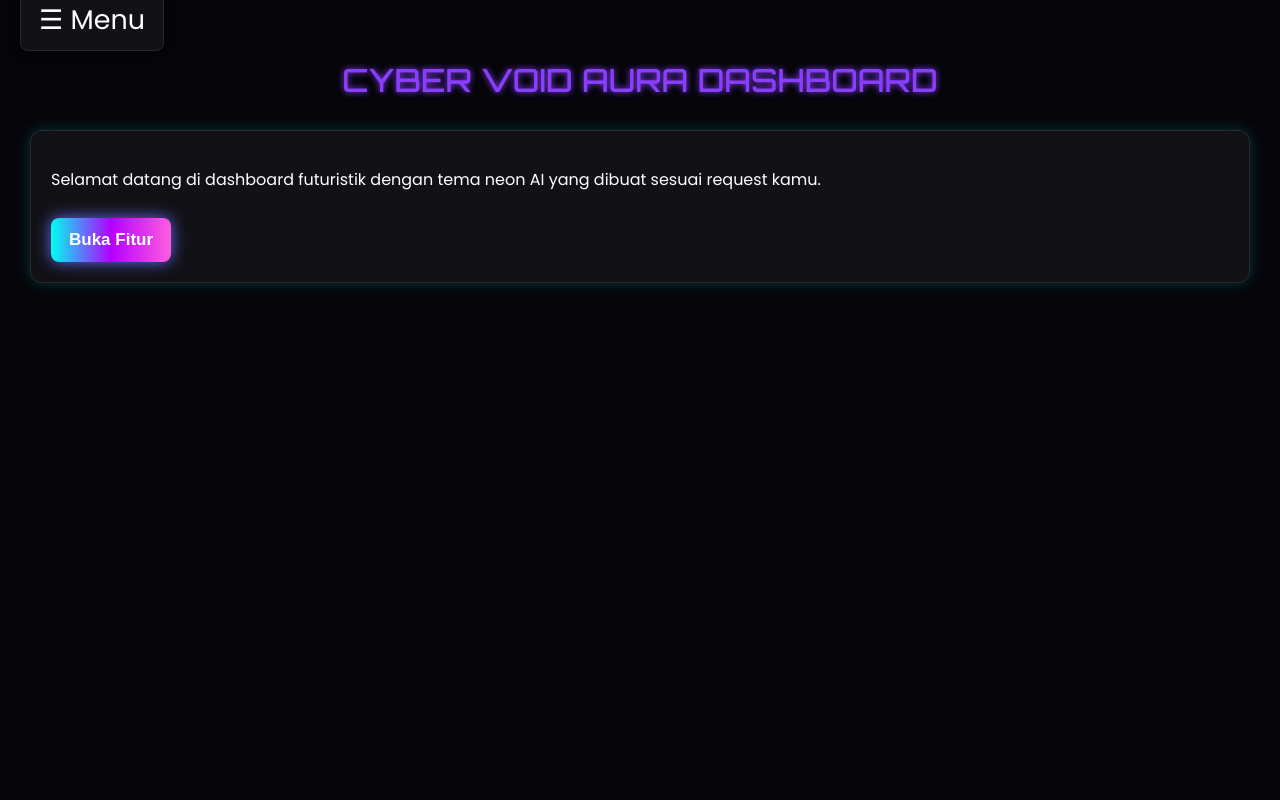
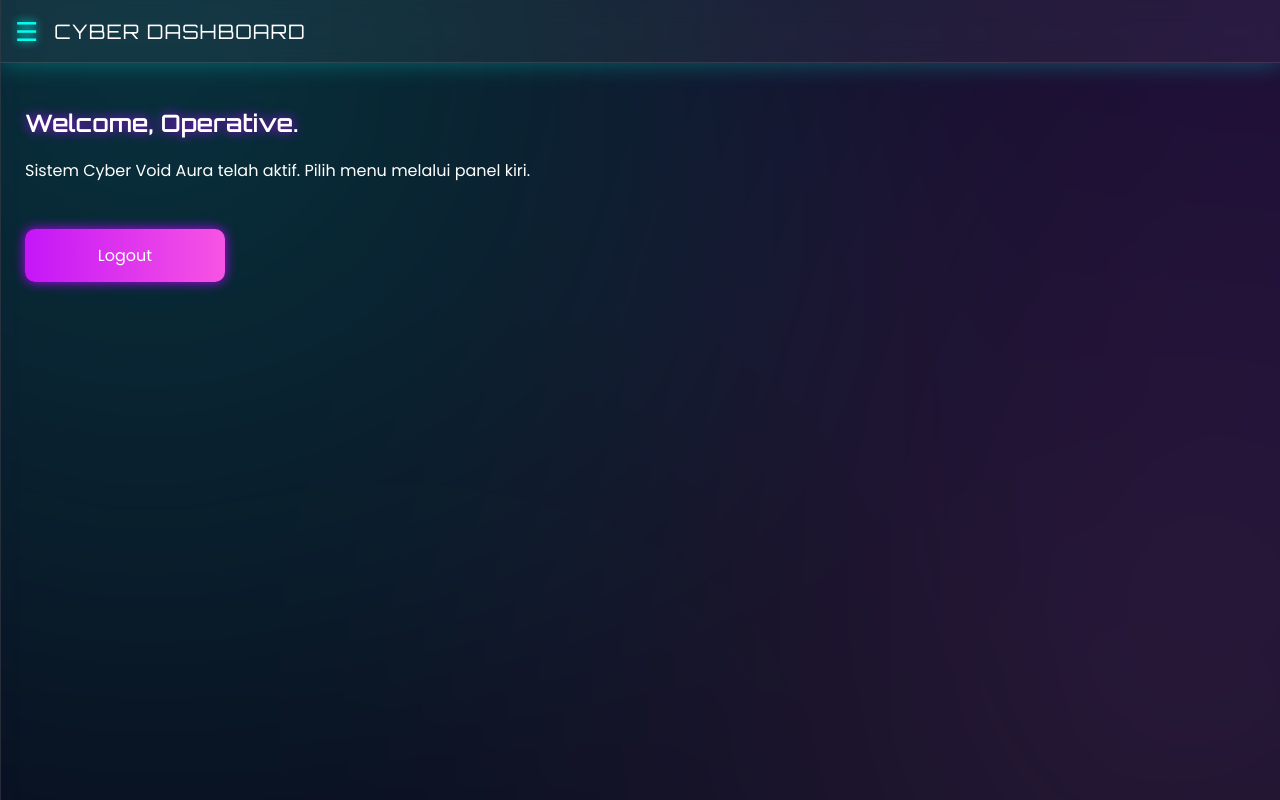
Before and after one commit to yognky/project, a plain HTML site: page dashboard.html in a window 1280 px wide. Drawn offline with Linux system fonts and the light colour scheme.

Commit message:
Update dashboard.html

```diff
--- a/dashboard.html
+++ b/dashboard.html
@@ -1,176 +1,197 @@
 <!DOCTYPE html>
-<html lang="id">
+<html lang="en">
 <head>
 <meta charset="UTF-8">
 <meta name="viewport" content="width=device-width, initial-scale=1.0">
-    <title>Dashboard - Cyber Void Aura</title>
+<title>Cyber Dashboard</title>
 
 <!-- Google Fonts -->
-    <link href="https://fonts.googleapis.com/css2?family=Orbitron:wght@500;700&family=Poppins:wght@300;400;600&display=swap" rel="stylesheet">
+<link href="https://fonts.googleapis.com/css2?family=Orbitron:wght@400;600&family=Poppins:wght@300;400;500&display=swap" rel="stylesheet">
 
 <style>
-        /* COLOR PALETTE */
     :root {
         --aqua: #00fff0;
         --violet: #b300ff;
         --pink: #ff5de0;
-            --dark-bg: #05050a;
+        --bg-dark: #0a0f1f;
     }
 
     body {
         margin: 0;
-            background: var(--dark-bg);
         font-family: 'Poppins', sans-serif;
+        background: var(--bg-dark);
         color: white;
+        overflow-x: hidden;
     }
 
-        /* Glow Animation */
-        @keyframes neonGlow {
-            0% { text-shadow: 0 0 6px var(--aqua); color: var(--aqua); }
-            33% { text-shadow: 0 0 6px var(--violet); color: var(--violet); }
-            66% { text-shadow: 0 0 6px var(--pink); color: var(--pink); }
-            100% { text-shadow: 0 0 6px var(--aqua); color: var(--aqua); }
+    /* ANIMATED GRADIENT BG */
+    body::before {
+        content: "";
+        position: fixed;
+        top: -50%;
+        left: -50%;
+        width: 200%;
+        height: 200%;
+
+        background: radial-gradient(circle at 30% 30%, rgba(0,255,240,0.15), transparent 40%),
+                    radial-gradient(circle at 70% 70%, rgba(255,93,224,0.12), transparent 40%),
+                    radial-gradient(circle at 80% 20%, rgba(179,0,255,0.12), transparent 40%);
+        filter: blur(90px);
+        z-index: -1;
+        animation: bgmove 10s infinite alternate ease-in-out;
     }
 
-        /* Drawer */
+    @keyframes bgmove {
+        0% { transform: translate(0px, 0px); }
+        100% { transform: translate(40px, -40px); }
+    }
+
+    /* TOPBAR */
+    .topbar {
+        background: rgba(255,255,255,0.05);
+        backdrop-filter: blur(12px);
+        -webkit-backdrop-filter: blur(12px);
+        padding: 15px;
+        display: flex;
+        align-items: center;
+        font-size: 20px;
+        font-family: 'Orbitron', sans-serif;
+        letter-spacing: 1px;
+        border-bottom: 1px solid rgba(255,255,255,0.1);
+        box-shadow: 0 0 25px rgba(0,255,240,0.3);
+    }
+
+    .menu-btn {
+        margin-right: 15px;
+        font-size: 26px;
+        cursor: pointer;
+        color: var(--aqua);
+        text-shadow: 0 0 8px var(--aqua);
+    }
+
+    /* NAVIGATION DRAWER */
     .drawer {
         height: 100%;
         width: 0;
         position: fixed;
+        top: 0;
         left: 0;
-            top: 0;
-            background: rgba(10, 10, 20, 0.85);
-            backdrop-filter: blur(10px);
-            box-shadow: 0 0 20px var(--violet);
+        background: rgba(20,20,35,0.55);
+        backdrop-filter: blur(15px);
         overflow-x: hidden;
-            transition: 0.35s;
-            padding-top: 60px;
+        transition: 0.3s;
+        padding-top: 70px;
+        border-right: 1px solid rgba(255,255,255,0.1);
+        box-shadow: 0 0 25px rgba(179,0,255,0.25);
     }
 
     .drawer a {
-            padding: 14px 20px;
+        padding: 14px 25px;
         display: block;
+        font-size: 18px;
+        color: white;
         text-decoration: none;
-            font-size: 18px;
-            font-weight: 600;
-            color: white;
+        border-bottom: 1px solid rgba(255,255,255,0.07);
         transition: 0.2s;
     }
 
     .drawer a:hover {
-            background: rgba(255, 255, 255, 0.1);
-            letter-spacing: 1px;
+        background: rgba(255,255,255,0.08);
+        color: var(--aqua);
+        text-shadow: 0 0 6px var(--aqua);
     }
 
-        .drawer .closebtn {
-            position: absolute;
-            top: 10px;
-            right: 20px;
-            font-size: 40px;
-            cursor: pointer;
+    /* CONTENT */
+    .content {
+        padding: 25px;
+        animation: fade 0.6s ease;
     }
 
-        /* Menu Button */
-        .menu-btn {
-            font-size: 27px;
-            cursor: pointer;
-            padding: 12px 18px;
-            background: rgba(255, 255, 255, 0.05);
-            backdrop-filter: blur(8px);
-            border-radius: 8px;
-            width: fit-content;
-            border: 1px solid rgba(255,255,255,0.1);
-            box-shadow: 0 0 10px #000;
-            margin: 20px;
+    @keyframes fade {
+        from { opacity: 0; transform: translateY(10px); }
+        to { opacity: 1; transform: translateY(0); }
     }
 
-        .menu-btn:hover {
-            box-shadow: 0 0 10px var(--aqua);
+    h2 {
+        font-family: 'Orbitron', sans-serif;
+        text-shadow: 0 0 10px var(--violet);
+        animation: glow 3s infinite alternate;
     }
 
-        /* Title */
-        .title {
-            font-family: 'Orbitron', sans-serif;
-            font-size: 32px;
-            text-align: center;
-            margin-top: 20px;
-            animation: neonGlow 4s infinite linear;
+    @keyframes glow {
+        0% { text-shadow: 0 0 10px var(--aqua); }
+        50% { text-shadow: 0 0 12px var(--violet); }
+        100% { text-shadow: 0 0 10px var(--pink); }
     }
 
-        /* Box */
-        .box {
-            margin: 30px;
-            padding: 20px;
-            background: rgba(255,255,255,0.05);
-            border-radius: 12px;
-            backdrop-filter: blur(12px);
-            border: 1px solid rgba(255,255,255,0.1);
-            box-shadow: 0 0 15px rgba(0,255,240,0.2);
-        }
-
-        /* Button */
-        .btn {
-            padding: 12px 18px;
-            font-size: 17px;
-            font-weight: 600;
+    /* LOGOUT BUTTON - NEON GRADIENT */
+    .logout-btn {
+        margin-top: 30px;
+        padding: 14px;
+        width: 200px;
+        font-size: 16px;
+        border: none;
+        border-radius: 10px;
+        cursor: pointer;
+        color: white;
+        font-family: 'Poppins';
         background: linear-gradient(90deg, var(--aqua), var(--violet), var(--pink));
-            border: none;
-            border-radius: 8px;
-            color: white;
-            cursor: pointer;
-            width: fit-content;
-            margin-top: 10px;
+        background-size: 300%;
+        animation: pulse 3s infinite;
         box-shadow: 0 0 12px var(--violet);
-            animation: pulse 2.2s infinite ease-in-out;
+        transition: 0.3s;
     }
 
     @keyframes pulse {
-            0% { box-shadow: 0 0 10px var(--aqua); }
-            50% { box-shadow: 0 0 20px var(--violet); }
-            100% { box-shadow: 0 0 10px var(--pink); }
+        0% { background-position: 0%; }
+        100% { background-position: 100%; }
     }
 
-        .btn:hover {
+    .logout-btn:hover {
         transform: scale(1.05);
+        box-shadow: 0 0 20px var(--pink);
     }
 
-        #main {
-            transition: margin-left 0.3s;
-        }
 </style>
 </head>
 <body>
 
-    <!-- Drawer -->
-    <div id="drawer" class="drawer">
-        <span class="closebtn" onclick="closeDrawer()">×</span>
-        <a href="#">Dashboard</a>
-        <a href="fitur.html">Fitur</a>
-        <a href="#">Pengaturan</a>
-        <a href="#" style="color: #ff3c78;">Logout</a>
+<!-- TOPBAR -->
+<div class="topbar">
+    <span class="menu-btn" onclick="openDrawer()">☰</span>
+    CYBER DASHBOARD
 </div>
 
-    <!-- Main -->
-    <div id="main">
-        <span class="menu-btn" onclick="openDrawer()">☰ Menu</span>
+<!-- DRAWER -->
+<div id="drawer" class="drawer">
+    <a href="dashboard.html">Dashboard</a>
+    <a href="fitur.html">Fitur</a>
+    <a href="#" onclick="logout()">Logout</a>
+</div>
 
-        <div class="title">CYBER VOID AURA DASHBOARD</div>
+<!-- CONTENT -->
+<div class="content">
+    <h2>Welcome, Operative.</h2>
+    <p>Sistem Cyber Void Aura telah aktif. Pilih menu melalui panel kiri.</p>
 
-        <div class="box">
-            <p>Selamat datang di dashboard futuristik dengan tema neon AI yang dibuat sesuai request kamu.</p>
-            <button class="btn" onclick="window.location.href='fitur.html'">Buka Fitur</button>
-        </div>
+    <button class="logout-btn" onclick="logout()">Logout</button>
 </div>
 
 <script>
 function openDrawer() {
-            document.getElementById("drawer").style.width = "250px";
-            document.getElementById("main").style.marginLeft = "250px";
+    document.getElementById("drawer").style.width = "260px";
 }
 
-        function closeDrawer() {
-            document.getElementById("drawer").style.width = "0";
-            document.getElementById("main").style.marginLeft = "0";
+window.onclick = function(event) {
+    const drawer = document.getElementById("drawer");
+    if (event.target !== drawer && !drawer.contains(event.target) && event.target.className !== "menu-btn") {
+        drawer.style.width = "0";
+    }
+};
+
+function logout() {
+    localStorage.removeItem("loggedIn");
+    window.location.href = "login.html";
 }
 </script>
 
```
Lines whose indentation alone changed are shown as unchanged.
